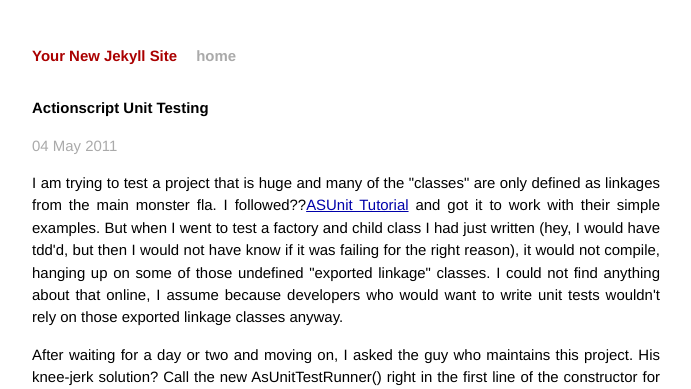
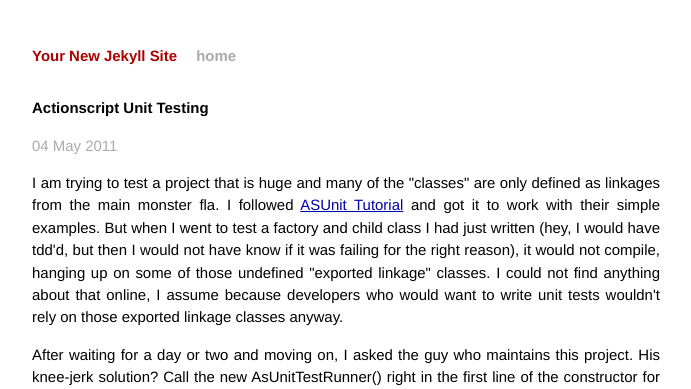
Before and after one commit to steveshogren/old-blog, a Jekyll site: the page built from _posts/2011-05-04-actionscript-unit-testing.html, in a window 1280 px wide. Shown: the top 389 px of the page, without its empty margins (294-985 px from the left). Built offline with Jekyll 4.4.1, drawn with Linux system fonts in a browser that asks for light colours; Markdown is read by kramdown in place of the engine named in the settings.

```diff
--- a/_posts/2011-05-04-actionscript-unit-testing.html
+++ b/_posts/2011-05-04-actionscript-unit-testing.html
@@ -13,4 +13,6 @@ meta:
   _original_post_id: ''
   _original_import_author: Steve Shogren
 ---
-I am trying to test a project that is huge and many of the &quot;classes&quot; are only defined as linkages from the main monster fla. I followed??<a href="http://marstonstudio.com/2007/07/28/asunit-testing-with-flash-cs3-and-actionscript-3/" target="_blank">ASUnit Tutorial</a> and got it to work with their simple examples. But when I went to test a factory and child class I had just written (hey, I would have tdd&#039;d, but then I would not have know if it was failing for the right reason), it would not compile, hanging up on some of those undefined &quot;exported linkage&quot; classes. I could not find anything about that online, I assume because developers who would want to write unit tests wouldn&#039;t rely on those exported linkage classes anyway.<p /> After waiting for a day or two and moving on, I asked the guy who maintains this project. His knee-jerk solution? Call the new AsUnitTestRunner() right in the first line of the constructor for the main fla&#039;s class. I was skeptical at best, but it worked! My guess is those exported linkages are imported into the project scope through some sort of implicit import on the constructor of the class tied to the .fla with the linkages. Sheesh.<p /> Obviously, we want to start defining those exported linkage classes as actual code, so we can run our tests without un-commenting the new AsUnitTestRunner() and then building the project, but it is a start in the right direction.
+I am trying to test a project that is huge and many of the
+&quot;classes&quot; are only defined as linkages from the main monster
+fla. I followed <a href="http://marstonstudio.com/2007/07/28/asunit-testing-with-flash-cs3-and-actionscript-3/" target="_blank">ASUnit Tutorial</a> and got it to work with their simple examples. But when I went to test a factory and child class I had just written (hey, I would have tdd&#039;d, but then I would not have know if it was failing for the right reason), it would not compile, hanging up on some of those undefined &quot;exported linkage&quot; classes. I could not find anything about that online, I assume because developers who would want to write unit tests wouldn&#039;t rely on those exported linkage classes anyway.<p /> After waiting for a day or two and moving on, I asked the guy who maintains this project. His knee-jerk solution? Call the new AsUnitTestRunner() right in the first line of the constructor for the main fla&#039;s class. I was skeptical at best, but it worked! My guess is those exported linkages are imported into the project scope through some sort of implicit import on the constructor of the class tied to the .fla with the linkages. Sheesh.<p /> Obviously, we want to start defining those exported linkage classes as actual code, so we can run our tests without un-commenting the new AsUnitTestRunner() and then building the project, but it is a start in the right direction.
```
